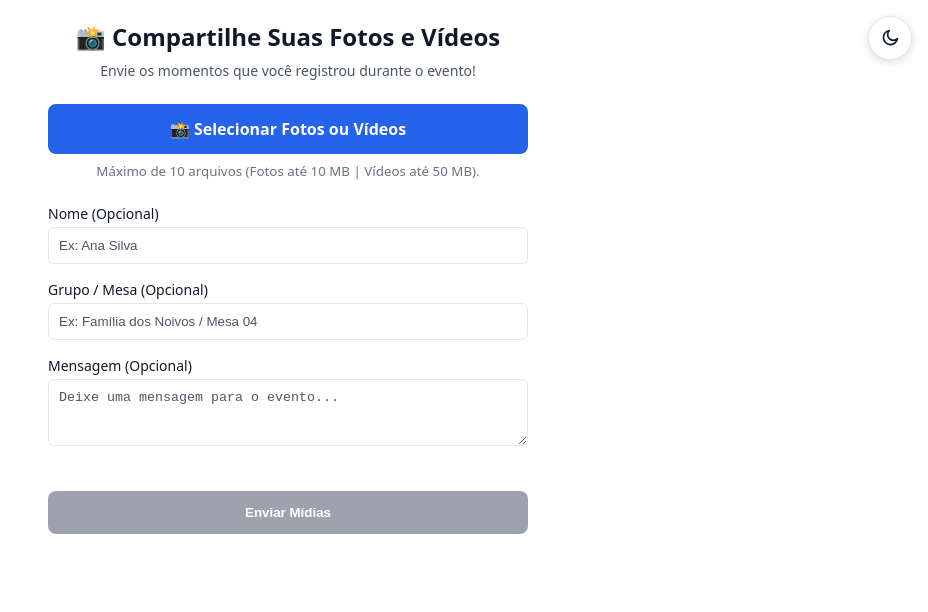
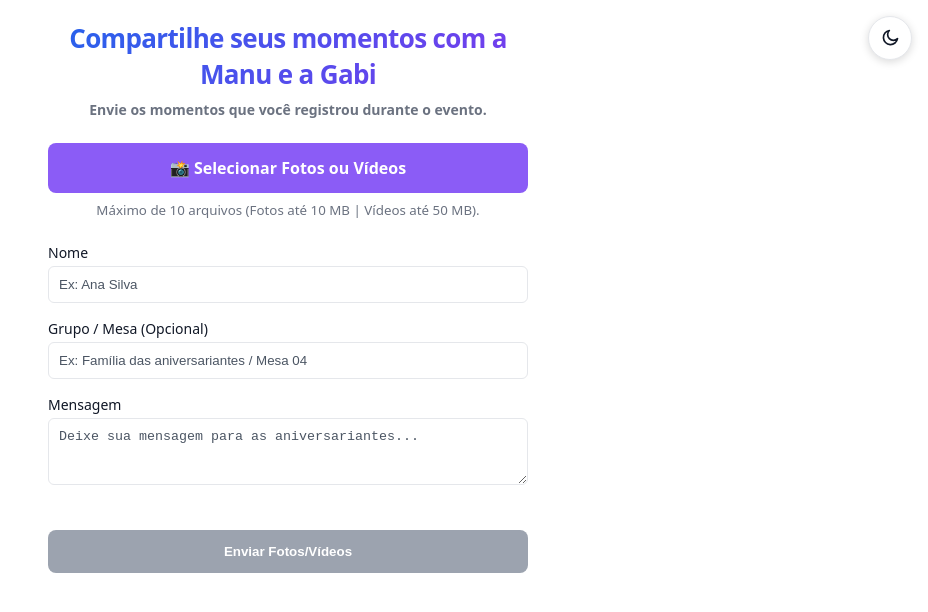
Before and after one commit to jrs-neto/photo-event-frontend, a React (Vite) app: page / in a window 1280 px wide. Shown: the top 612 px of the page, without its empty margins (352-1280 px from the left). Built offline with nearby package versions, Linux system fonts and the light colour scheme; no server answers; the HTML template or start-up script is replaced by a standard one.

Commit message:
style: customize public upload page

```diff
--- a/src/components/ImagePicker.jsx
+++ b/src/components/ImagePicker.jsx
@@ -58,7 +58,7 @@ export const ImagePicker = ({ currentFilesCount, onFilesSelected, onError }) =>
           display: 'inline-block',
           width: '100%',
           padding: '0.875rem 1rem',
-          backgroundColor: '#2563eb',
+          backgroundColor: '#8b5cf6',
           color: '#ffffff',
           fontWeight: '600',
           borderRadius: '0.5rem',
--- a/src/components/SubmissionForm.jsx
+++ b/src/components/SubmissionForm.jsx
@@ -5,7 +5,7 @@ export const SubmissionForm = ({ formData, onChange, disabled }) => {
     <div style={{ display: 'flex', flexDirection: 'column', gap: '1rem', marginBottom: '1.5rem' }}>
       <div>
         <label style={{ display: 'block', fontSize: '0.875rem', fontWeight: '500', marginBottom: '0.25rem' }}>
-          Nome (Opcional)
+          Nome
         </label>
         <input
           type="text"
@@ -35,7 +35,7 @@ export const SubmissionForm = ({ formData, onChange, disabled }) => {
           value={formData.visitor_group}
           onChange={onChange}
           disabled={disabled}
-          placeholder="Ex: Família dos Noivos / Mesa 04"
+          placeholder="Ex: Família das aniversariantes / Mesa 04"
           maxLength={100}
           style={{
             width: '100%',
@@ -49,14 +49,14 @@ export const SubmissionForm = ({ formData, onChange, disabled }) => {
 
       <div>
         <label style={{ display: 'block', fontSize: '0.875rem', fontWeight: '500', marginBottom: '0.25rem' }}>
-          Mensagem (Opcional)
+          Mensagem
         </label>
         <textarea
           name="message"
           value={formData.message}
           onChange={onChange}
           disabled={disabled}
-          placeholder="Deixe uma mensagem para o evento..."
+          placeholder="Deixe sua mensagem para as aniversariantes..."
           maxLength={500}
           rows={3}
           style={{
--- a/src/pages/PublicUploadPage.jsx
+++ b/src/pages/PublicUploadPage.jsx
@@ -111,11 +111,21 @@ export const PublicUploadPage = () => {
       }}
     >
       <header style={{ marginBottom: '1.5rem', textAlign: 'center' }}>
-        <h1 style={{ fontSize: '1.5rem', fontWeight: 'bold', margin: '0 0 0.5rem 0' }}>
-          📸 Compartilhe Suas Fotos e Vídeos
+        <h1
+          style={{
+            fontSize: '1.625rem',
+            fontWeight: '800',
+            margin: '0 0 0.5rem 0',
+            background: 'linear-gradient(135deg, #2563eb 0%, #7c3aed 100%)',
+            WebkitBackgroundClip: 'text',
+            WebkitTextFillColor: 'transparent',
+            letterSpacing: '-0.025em',
+          }}
+        >
+          Compartilhe seus momentos com a Manu e a Gabi
         </h1>
-        <p style={{ color: '#4b5563', fontSize: '0.875rem', margin: 0 }}>
-          Envie os momentos que você registrou durante o evento!
+        <p style={{ color: '#6b7280', fontSize: '0.875rem', fontWeight: 'bold', margin: 0 }}>
+          Envie os momentos que você registrou durante o evento.
         </p>
       </header>
 
@@ -155,15 +165,16 @@ export const PublicUploadPage = () => {
             width: '100%',
             padding: '0.875rem',
             marginTop: '1rem',
-            backgroundColor: isSubmitting || selectedFiles.length === 0 ? '#9ca3af' : '#16a34a',
+            backgroundColor: isSubmitting || selectedFiles.length === 0 ? '#9ca3af' : '#8b5cf6',
             color: '#ffffff',
             fontWeight: '600',
             border: 'none',
             borderRadius: '0.5rem',
             cursor: isSubmitting || selectedFiles.length === 0 ? 'not-allowed' : 'pointer',
+            transition: 'background-color 0.2s ease',
           }}
         >
-          {isSubmitting ? 'Enviando...' : 'Enviar Mídias'}
+          {isSubmitting ? 'Enviando...' : 'Enviar Fotos/Vídeos'}
         </button>
       </form>
     </div>
```
